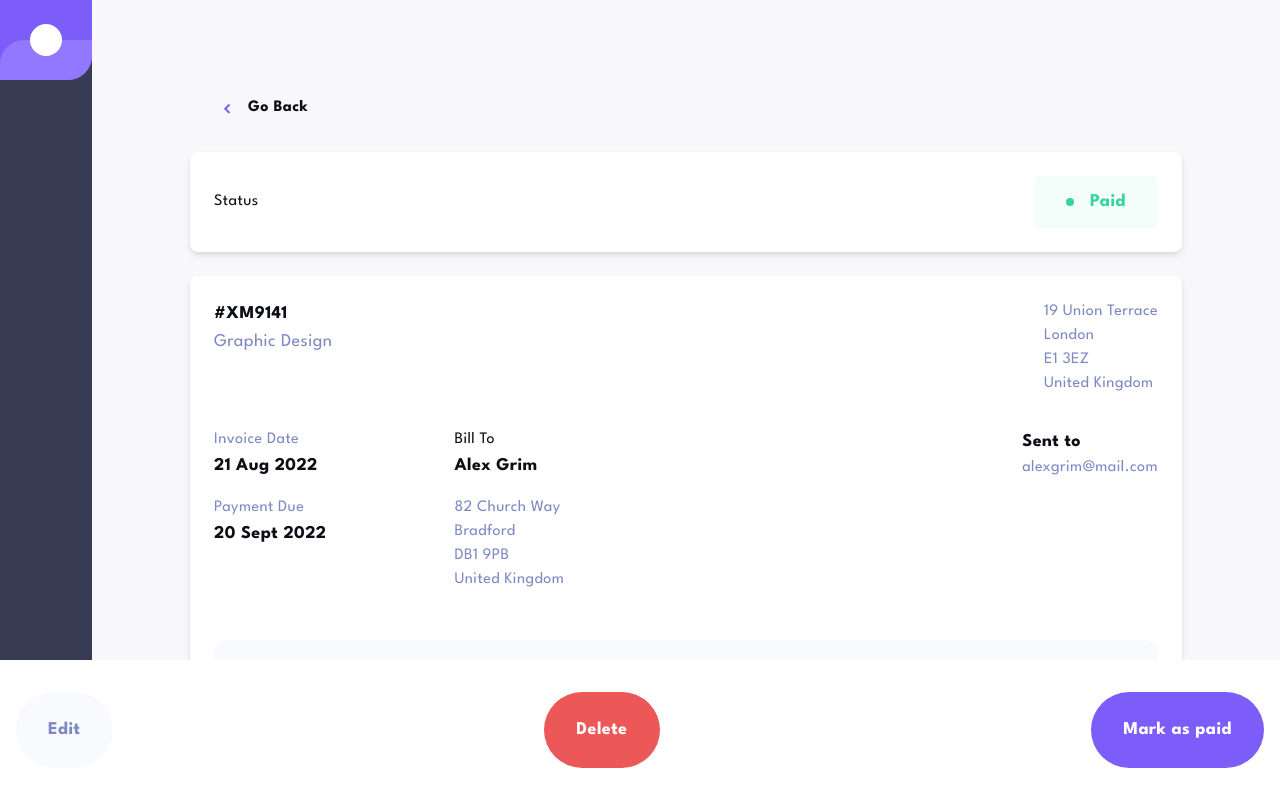
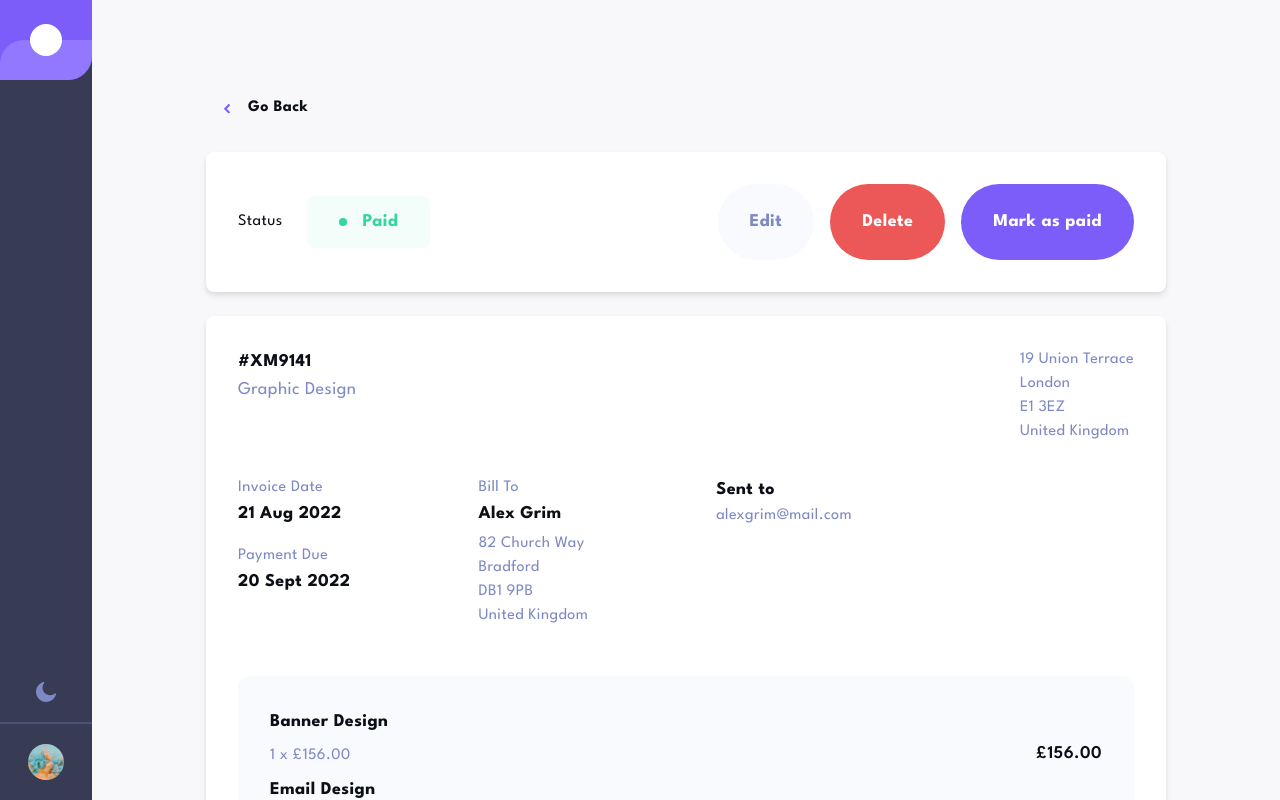
Before and after one commit to arronrees/invoice-app, a Next.js app: page /view in a window 1280 px wide. Shown: the top 800 px of the page. Built offline with nearby package versions, Linux system fonts and the light colour scheme.

Commit message:
Tweaks to invoice page

```diff
--- a/components/invoices/InvoiceItem.jsx
+++ b/components/invoices/InvoiceItem.jsx
@@ -5,7 +5,7 @@ export default function InvoiceItem() {
   return (
     <article className='mb-6 last-of-type:mb-0'>
       <Link href='/view'>
-        <a className='block p-6 bg-white rounded-lg shadow-xs drop-shadow-md transition duration-300 border-2 border-white hover:ring-2 hover:drop-shadow-lg focus:ring-2 ring-mid-purple ring-offset-2 focus:outline-none w-full md:flex md:justify-between md:items-center'>
+        <a className='block p-4 bg-white rounded-lg shadow-xs drop-shadow-md transition duration-300 border-2 border-white hover:ring-2 hover:drop-shadow-lg focus:ring-2 ring-mid-purple ring-offset-2 focus:outline-none w-full xs:p-6 md:flex md:justify-between md:items-center'>
           <div className='mb-6 flex justify-between items-center md:mb-0'>
             <h3 className='font-bold text-sm md:mr-8 md:text-lg'>#RT3080</h3>
             <p className='font-normal text-sm text-mid-grey md:text-lg'>
--- a/components/layout/Wrapper.jsx
+++ b/components/layout/Wrapper.jsx
@@ -1,6 +1,6 @@
 export default function Wrapper({ children }) {
   return (
-    <section className='mx-auto lg:mt-16 w-full px-4 max-w-5xl'>
+    <section className='mx-auto lg:px-8 lg:mt-16 w-full px-4 max-w-5xl'>
       {children}
     </section>
   );
--- a/pages/view.jsx
+++ b/pages/view.jsx
@@ -11,26 +11,45 @@ export default function Home() {
         <Header />
         <Wrapper>
           <Link href='/'>
-            <a className='flex p-8 items-center'>
+            <a className='flex py-8 px-4 items-center'>
               <Chevron className='rotate-90' />
               <span className='font-bold ml-4'>Go Back</span>
             </a>
           </Link>
-          <section className='flex items-center justify-between bg-white p-6 rounded-lg shadow-xs drop-shadow-md mb-6'>
-            <p>Status</p>
-            <div className='flex items-center justify-center py-3 px-8 rounded-lg bg-light-green text-green md:text-lg'>
+          <section className='flex items-center justify-between bg-white p-4 rounded-lg shadow-xs drop-shadow-md mb-6 xs:p-6 sm:p-8 lg:justify-start'>
+            <p className='lg:mr-6'>Status</p>
+            <div className='flex items-center justify-center py-3 px-8 rounded-lg bg-light-green text-green md:text-lg lg:mr-6'>
               <span className='bg-green w-2 h-2 rounded-full mr-4'></span>
               <span className='inline-block  font-bold'>Paid</span>
             </div>
+            <div className='hidden lg:flex lg:ml-auto'>
+              <Link href='/'>
+                <a className='inline-block text-center font-bold bg-x-light-grey text-light-blue px-8 py-6 rounded-full transition duration-300 hover:bg-light-grey focus:ring-2 ring-x-light-grey ring-offset-2 focus:outline-none mb-4 lg:text-lg sm:mb-0 sm:mr-4'>
+                  Edit
+                </a>
+              </Link>
+              <Link href='/'>
+                <a className='inline-block text-center font-bold bg-mid-red text-white px-8 py-6 rounded-full transition duration-300 hover:bg-light-red focus:ring-2 ring-mid-red ring-offset-2 focus:outline-none mb-4 lg:text-lg sm:mb-0 sm:mr-4'>
+                  Delete
+                </a>
+              </Link>
+              <Link href='/'>
+                <a className='inline-block text-center font-bold bg-mid-purple text-white px-8 py-6 rounded-full transition duration-300 hover:bg-light-purple focus:ring-2 ring-mid-purple ring-offset-2 focus:outline-none lg:text-lg'>
+                  Mark as paid
+                </a>
+              </Link>
+            </div>
           </section>
-          <div className='bg-white p-6 rounded-lg shadow-xs drop-shadow-md mb-48'>
+          <div className='bg-white p-4 rounded-lg shadow-xs drop-shadow-md mb-6 xs:p-6 sm:p-8'>
             <section className='md:flex md:justify-between'>
               <div>
-                <p className='font-bold text-lg'>#XM9141</p>
-                <p className='text-light-blue mb-8 text-lg'>Graphic Design</p>
+                <p className='font-bold xs:text-lg'>#XM9141</p>
+                <p className='text-light-blue mb-8 xs:text-lg'>
+                  Graphic Design
+                </p>
               </div>
               <address>
-                <ul className='text-light-blue not-italic'>
+                <ul className='text-light-blue not-italic text-sm xs:text-base'>
                   <li>19 Union Terrace</li>
                   <li>London</li>
                   <li>E1 3EZ</li>
@@ -38,19 +57,25 @@ export default function Home() {
                 </ul>
               </address>
             </section>
-            <section className='pt-8 md:flex md:justify-between'>
+            <section className='pt-8 md:flex'>
               <div className='flex pb-4'>
                 <div className='pr-8 sm:pr-32'>
-                  <p className='text-light-blue'>Invoice Date</p>
-                  <p className='font-bold text-lg pb-4'>21 Aug 2022</p>
-                  <p className='text-light-blue'>Payment Due</p>
-                  <p className='font-bold text-lg'>20 Sept 2022</p>
+                  <p className='text-light-blue text-sm xs:text-base'>
+                    Invoice Date
+                  </p>
+                  <p className='font-bold xs:text-lg pb-4'>21 Aug 2022</p>
+                  <p className='text-light-blue text-sm xs:text-base'>
+                    Payment Due
+                  </p>
+                  <p className='font-bold xs:text-lg'>20 Sept 2022</p>
                 </div>
                 <div>
-                  <p>Bill To</p>
-                  <p className='font-bold text-lg pb-4'>Alex Grim</p>
+                  <p className='text-light-blue text-sm xs:text-base'>
+                    Bill To
+                  </p>
+                  <p className='font-bold text-lg pb-1'>Alex Grim</p>
                   <address>
-                    <ul className='not-italic text-light-blue'>
+                    <ul className='not-italic text-light-blue text-sm xs:text-base'>
                       <li>82 Church Way</li>
                       <li>Bradford</li>
                       <li>DB1 9PB</li>
@@ -59,13 +84,13 @@ export default function Home() {
                   </address>
                 </div>
               </div>
-              <div>
+              <div className='md:pl-32'>
                 <p className='font-bold text-lg'>Sent to</p>
                 <p className='text-light-blue'>alexgrim@mail.com</p>
               </div>
             </section>
             <section className='bg-x-light-grey mt-8 rounded-xl'>
-              <ul className='p-8'>
+              <ul className='px-4 py-8 xs:px-8'>
                 <li className='pb-2 last-of-type:pb-0'>
                   <p className='font-bold text-lg pb-1'>Banner Design</p>
                   <div className='flex justify-between items-end'>
@@ -85,29 +110,29 @@ export default function Home() {
                   </div>
                 </li>
               </ul>
-              <div className='bg-dark-blue text-white flex justify-between items-center p-8 text-xl rounded-b-xl'>
+              <div className='bg-dark-blue text-white flex justify-between items-center py-8 px-4 xs:px-8 rounded-b-xl'>
                 <p className='font-light'>Grand Total</p>
-                <p className='text-3xl font-semibold'>£556.00</p>
+                <p className='text-xl font-semibold sm:text-3xl'>£556.00</p>
               </div>
             </section>
-          </div>
-          <section className='py-8 px-4 fixed bottom-0 left-0 w-full bg-white flex justify-between items-center'>
+            <section className='mt-6 flex items-center flex-col sm:flex-row lg:hidden'>
               <Link href='/'>
-              <a className='inline-block font-bold bg-x-light-grey text-light-blue px-8 py-6 rounded-full transition duration-300 hover:bg-light-grey focus:ring-2 ring-x-light-grey ring-offset-2 focus:outline-none lg:text-lg'>
+                <a className='inline-block text-center font-bold bg-x-light-grey text-light-blue px-8 py-6 rounded-full transition duration-300 hover:bg-light-grey focus:ring-2 ring-x-light-grey ring-offset-2 focus:outline-none mb-4 lg:text-lg sm:mb-0 sm:mr-4'>
                   Edit
                 </a>
               </Link>
               <Link href='/'>
-              <a className='inline-block font-bold bg-mid-red text-white px-8 py-6 rounded-full transition duration-300 hover:bg-light-red focus:ring-2 ring-mid-red ring-offset-2 focus:outline-none lg:text-lg'>
+                <a className='inline-block text-center font-bold bg-mid-red text-white px-8 py-6 rounded-full transition duration-300 hover:bg-light-red focus:ring-2 ring-mid-red ring-offset-2 focus:outline-none mb-4 lg:text-lg sm:mb-0 sm:mr-4'>
                   Delete
                 </a>
               </Link>
               <Link href='/'>
-              <a className='inline-block font-bold bg-mid-purple text-white px-8 py-6 rounded-full transition duration-300 hover:bg-light-purple focus:ring-2 ring-mid-purple ring-offset-2 focus:outline-none lg:text-lg'>
+                <a className='inline-block text-center font-bold bg-mid-purple text-white px-8 py-6 rounded-full transition duration-300 hover:bg-light-purple focus:ring-2 ring-mid-purple ring-offset-2 focus:outline-none lg:text-lg'>
                   Mark as paid
                 </a>
               </Link>
             </section>
+          </div>
         </Wrapper>
       </div>
     </Layout>
--- a/tailwind.config.js
+++ b/tailwind.config.js
@@ -1,3 +1,5 @@
+const defaultTheme = require('tailwindcss/defaultTheme');
+
 module.exports = {
   content: [
     './pages/**/*.{js,ts,jsx,tsx}',
@@ -28,6 +30,10 @@ module.exports = {
     fontFamily: {
       sans: ['League Spartan', 'sans-serif'],
     },
+    screens: {
+      xs: '400px',
+      ...defaultTheme.screens,
+    },
     extend: {},
   },
   plugins: [require('@tailwindcss/forms')],
```
Also changed, not shown: 2 other files (tests, documents, lock files or other folders). Lines whose indentation alone changed are shown as unchanged.
